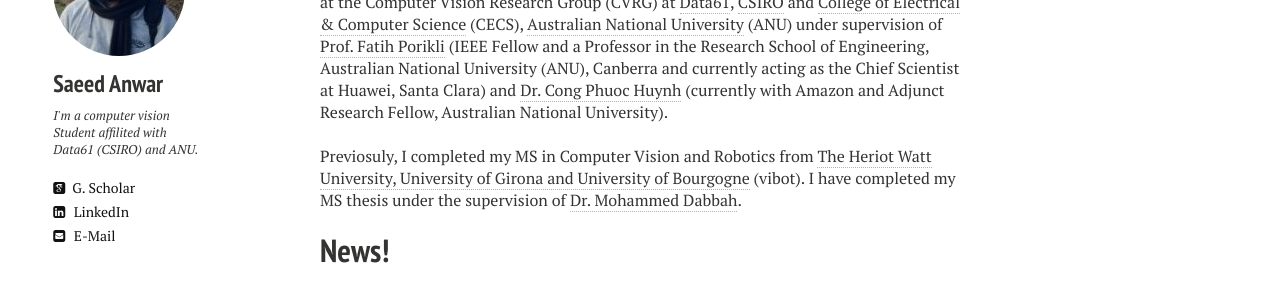
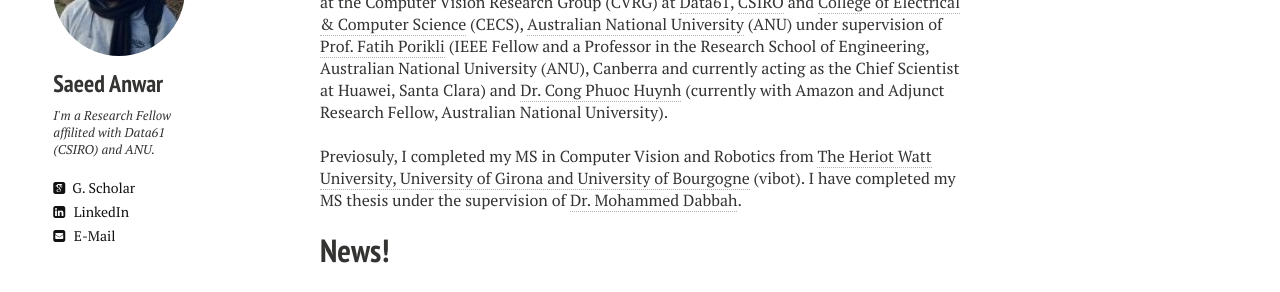
Before and after one commit to saeed-anwar/saeed-anwar.github.io, a Jekyll site: the page built from index.md, in a window 1280 px wide. Shown: the part 366-658 px from the top of the page. Built offline with Jekyll 4.4.1, drawn with Linux system fonts in a browser that asks for light colours; nearby versions of some CDN libraries.

Commit message:
Update _config.yml

```diff
--- a/_config.yml
+++ b/_config.yml
@@ -7,7 +7,7 @@
 owner:
   name:           Saeed Anwar
   avatar:         Saeed.jpg
-  bio:            I'm a computer vision Student affilited with Data61 (CSIRO) and ANU.
+  bio:            I'm a Research Fellow affilited with Data61 (CSIRO) and ANU.
   email:          saeed.anwar@data61.csiro.au
   # Social networking links are used in author-bio sidebar. Update and remove as you like.
   #twitter: jponttuset
```
